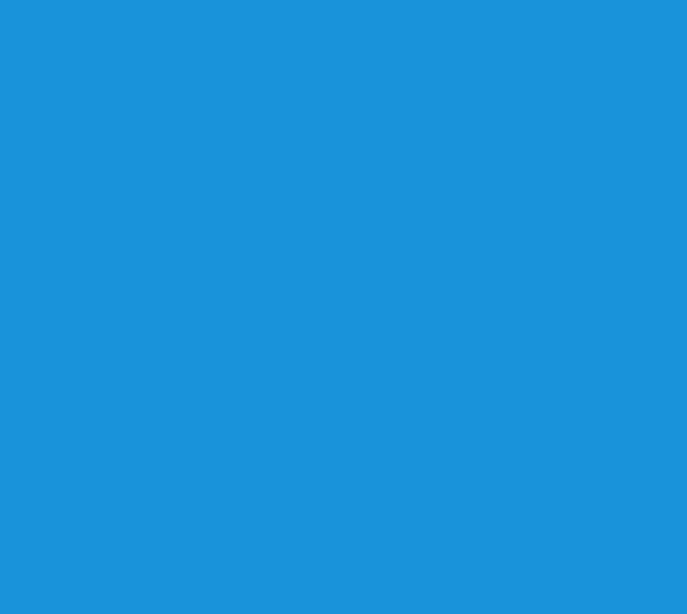
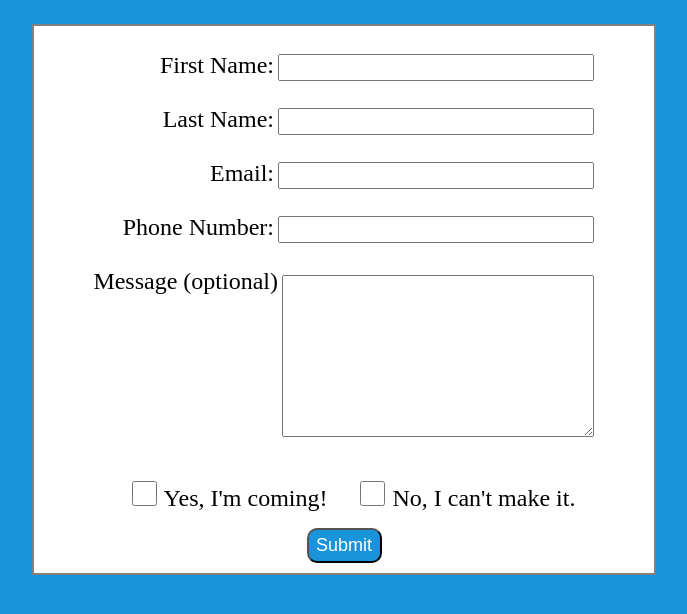
Before and after one commit to codeslo/jquery-part-01, a plain HTML site: page index.html in a window 1280 px wide. Shown: the whole page, without its empty margins (272-959 px from the left). Drawn offline with Linux system fonts and the light colour scheme.

Commit message:
added data-fieldname and DRY submit-button event handler

```diff
--- a/index.html
+++ b/index.html
@@ -1,11 +1,45 @@
 <!DOCTYPE html>
+
 <head>
     <title>Introduction to jQuery</title>
     <link rel="stylesheet" href="style.css" />
 </head>
+
 <body>
+    <div class="container">
+        <form action="#" class="guest-form">
+            <section id="text-inputs" class="input_section">
+                <ul class="text-inputs-list">
+                    <label for="first_name">First Name:</label>
+                    <li><input class="validated" type="text" id="first_name" name="firstName" data-fieldname = "first name"></li><br>
+                    <label for="last_name">Last Name:</label>
+                    <li class="validated"><input class="validated" type="text" id="last_name" name="lastName" data-fieldname = "last name"></li><br>
+                    <label for="user_email">Email:</label>
+                    <li class="validated"><input class="validated" type="email" id="user_email" name="userEmail" data-fieldname = "email"></li><br>
+                    <label for="phone_number">Phone Number:</label>
+                    <li class="validated"><input class="validated" type="text" id="phone_number" name="phoneNumber" data-fieldname = "phone number"></li><br>
+                    <label for="message">Message (optional)</label>
+                    <li class="validated"><textarea id="message" name="message"></textarea></li><br>
+                </ul>
+            </section>
+            <section id="rsvp-boxes" class="checkbox-section">
+                <ul class="checkbox-list">
+                    <li><input type="checkbox" id="rsvp-yes" class="checkbox" name="rsvp-yes"></li>
+                    <label for="rsvp-yes">Yes, I'm coming!</label>
 
-    <!-- insert code here -->
+                    <li><input type="checkbox" id="rsvp-no" class="checkbox" name="rsvp-no"></li>
+                    <label for="rsvp-no">No, I can't make it.</label>
 
+                </ul>
+            </section>
+            <section class="button_section">
+                <button type="button" id="submit-button">Submit</button>
+            </section>
+        </form>
+    </div>
+
+    <script src="jquery/jquery-3.2.1.min.js"></script>
+    <script src="main.js"></script>
 </body>
+
 </html>
--- a/main.js
+++ b/main.js
@@ -1,3 +1,22 @@
-$(document).ready(function(){
+$(document).ready(function () {
+
+    $("#submit-button").click(function () {
+        $("input").each(function(){
+            var hasVal = $(this).val();
+            var fieldName = $(this).attr("data-fieldname");
+            if(!hasVal){
+                $(this).css("background-color","pink");
+                $(this).attr("placeholder",fieldName + " is required.");
+            }
+        });
+    });
+
+    $("input").click(function(){
+        var hasPlaceholder = $(this).attr("placeholder");
+        if(hasPlaceholder){
+            $(this).attr("placeholder","");
+            $(this).css("background-color","white");
+        }
+    });
 
 });
```
Also changed, not shown: 2 other files.
